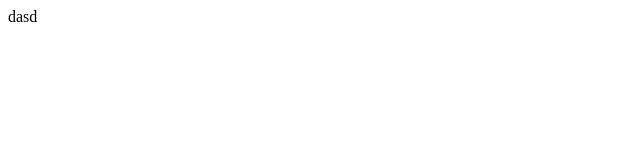
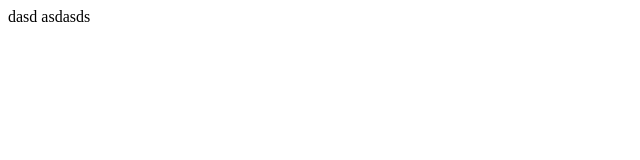
Before and after one commit to suta6034/myproject, a plain HTML site: page index.html in a window 1280 px wide. Shown: the full height of the page, 0-640 px from the left. Drawn offline with Linux system fonts and the light colour scheme.

Commit message:
test2
123

```diff
--- a/index.html
+++ b/index.html
@@ -5,6 +5,6 @@
     <title>Document</title>
 </head>
 <body>
-    dasd
+    dasd asdasds
 </body>
 </html>
```
